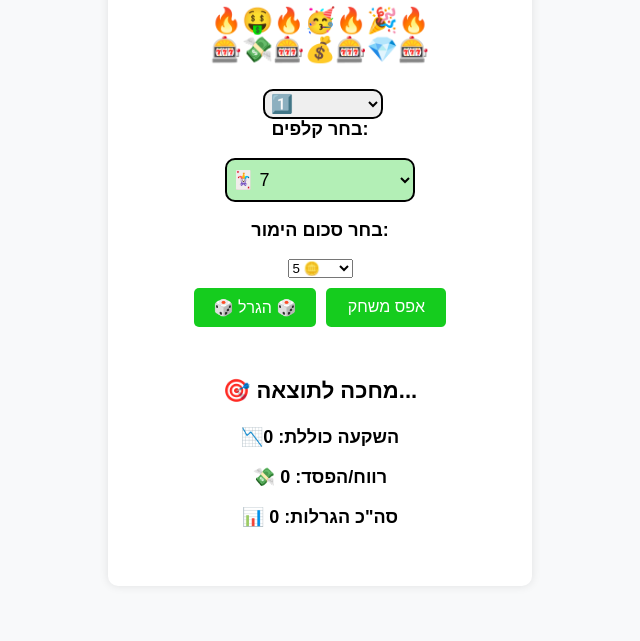
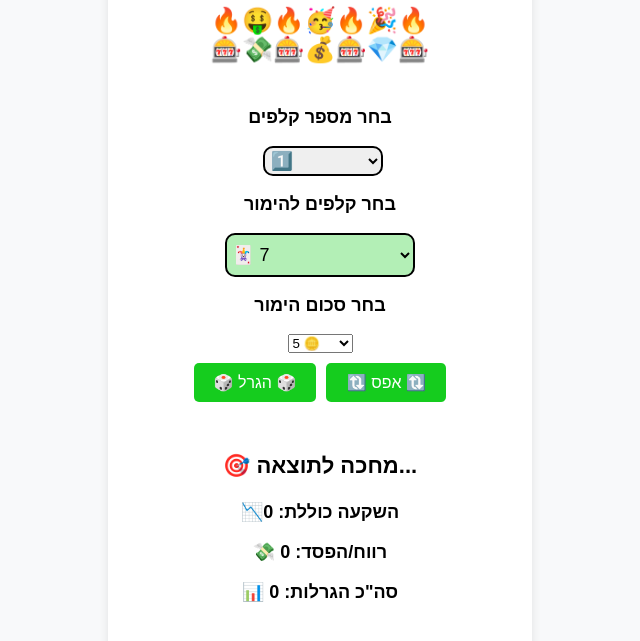
Before and after one commit to netzach1232/gmae3333, a plain HTML site: page index.html in a window 1280 px wide. Shown: the part 161-802 px from the top of the page, without its empty margins (320-960 px from the left). Drawn offline with Linux system fonts and the light colour scheme.

Commit message:
Update index.html

```diff
--- a/index.html
+++ b/index.html
@@ -12,9 +12,11 @@
 <body>
     <div class='container'>
 
-        <h1 style="font-size: 40px; color: #2aa792;">!!!לנצח את הצ'אנס </h1>
+        <h1 style="font-size: 40px; color: #2aa792;">!!!לנצח את הצ'אנס</h1>
         <p style="font-size: 25px;">🔥🤑🔥🥳🔥🎉🔥<br>🎰💸🎰💰🎰💎🎰</p>
-
+        <br>
+        <label>בחר מספר קלפים</label>
+        <br><br>
         <select id='numCards' onchange='updateCardSelectors()'>
             <option value="1">1️⃣</option>
             <option value="2">2️⃣</option>
@@ -25,12 +27,12 @@
             <option value="7">7️⃣</option>
             <option value="8">8️⃣</option>
         </select>
-        <br>
-        <label> בחר קלפים:</label>
+        <br><br>
+        <label>בחר קלפים להימור</label>
         <br><br>
         <div id='cardSelections' class="rrrr" style="display: grid;"></div>
         <br>
-        <label> בחר סכום הימור:</label>
+        <label>בחר סכום הימור</label>
         <br><br>
         <select id='betAmount'>
             <option value="5">5 🪙</option>
@@ -41,9 +43,10 @@
             <option value="160">160 🪙</option>
             <option value="320">320 🪙</option>
         </select>
+
         <div class="button-container">
-            <button onclick='startLottery()' class="game-button">🎲 הגרל 🎲</button>
-            <button onclick="resetGame()" class="game-button">אפס משחק</button>
+            <button onclick='startLottery()' class="game-button" style="font-size: 16px;">🎲 הגרל 🎲</button>
+            <button onclick="resetGame()" class="game-button" style="font-size: 16px;"> 🔃 אפס 🔃 </button>
         </div>
 
         <p id='result'>🎯 מחכה לתוצאה...</p>
```
